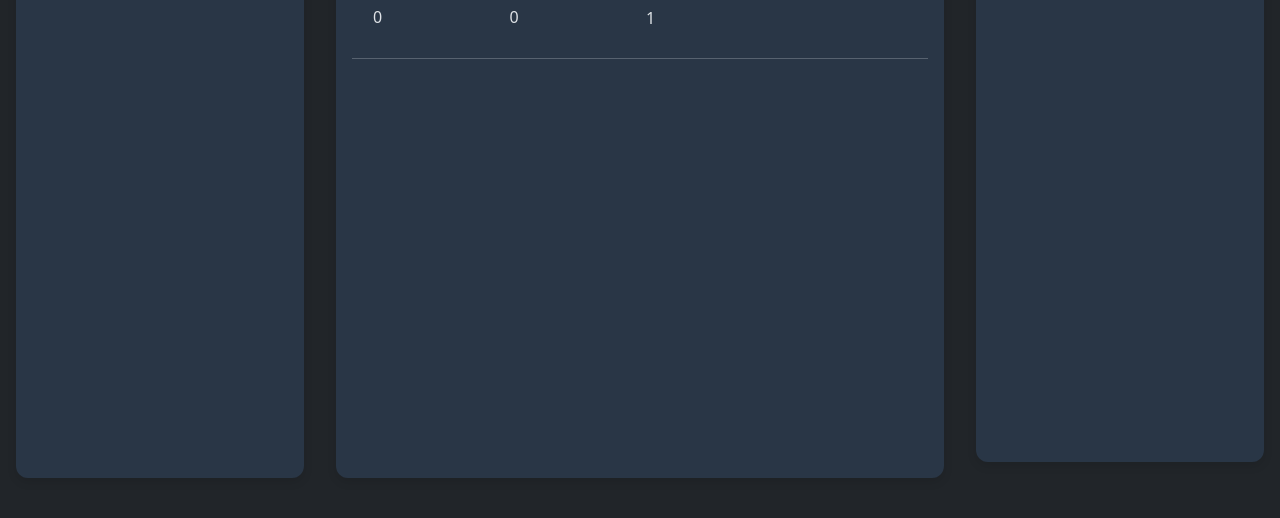
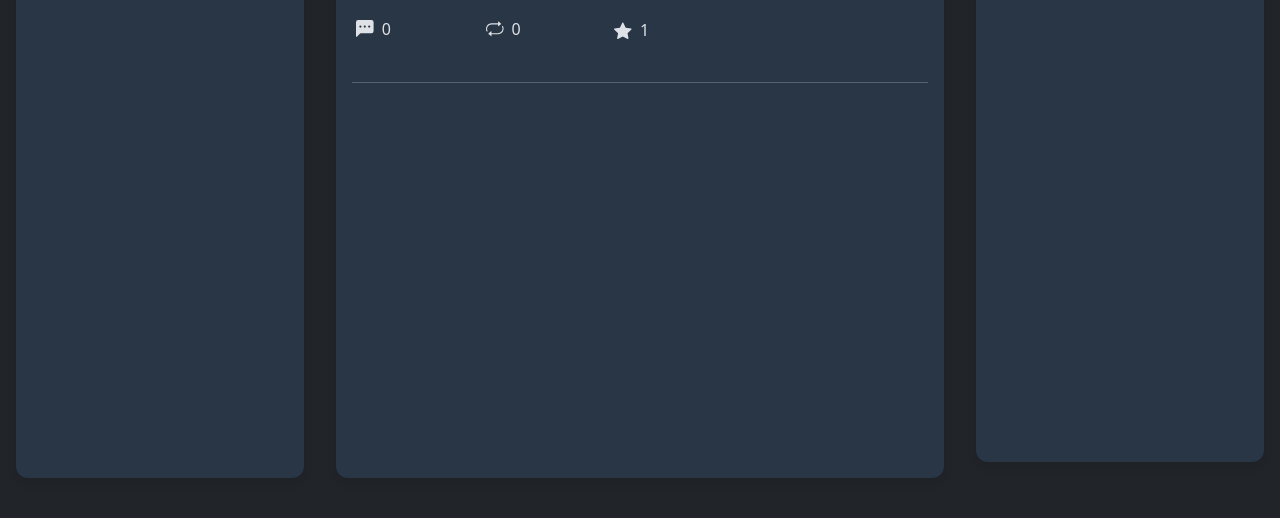
Before and after one commit to SarahLuize/Conectta, a PHP site: page /perfil.php in a window 1280 px wide. Shown: the part 741-1259 px from the top of the page. Run offline with PHP 8.4, Linux system fonts and the light colour scheme; the visitor is signed in with stand-in values (Sample User, id 1); tables that the repository leaves empty hold one stand-in row (values such as "Sample post"); grey boxes marked "Sample" are stand-in pictures.

Commit message:
Alterado os ícones das ações para ícones SVG

```diff
--- a/css/posts.css
+++ b/css/posts.css
@@ -32,8 +32,20 @@
 .icone-acoes {
     background: transparent !important;
     border-color: transparent !important;
-    height: 1.2em !important;
-    width: 1.8em !important;
+    height: 2.7em !important;
+    width: 2.7em !important;
+    min-width: 2.7em !important;
+    min-height: 2.7em !important;
+    display: inline-flex;
+    justify-content: center;
+}
+
+.icone-acoes svg {
+    width: 1.1em !important;
+    height: 1.1em !important;
+    display: inline-block !important;
+    min-width: 1.1em !important;
+    min-height: 1.1em !important;
 }
 
 #previaAnexosFeed, #previaAnexosModal {
```
